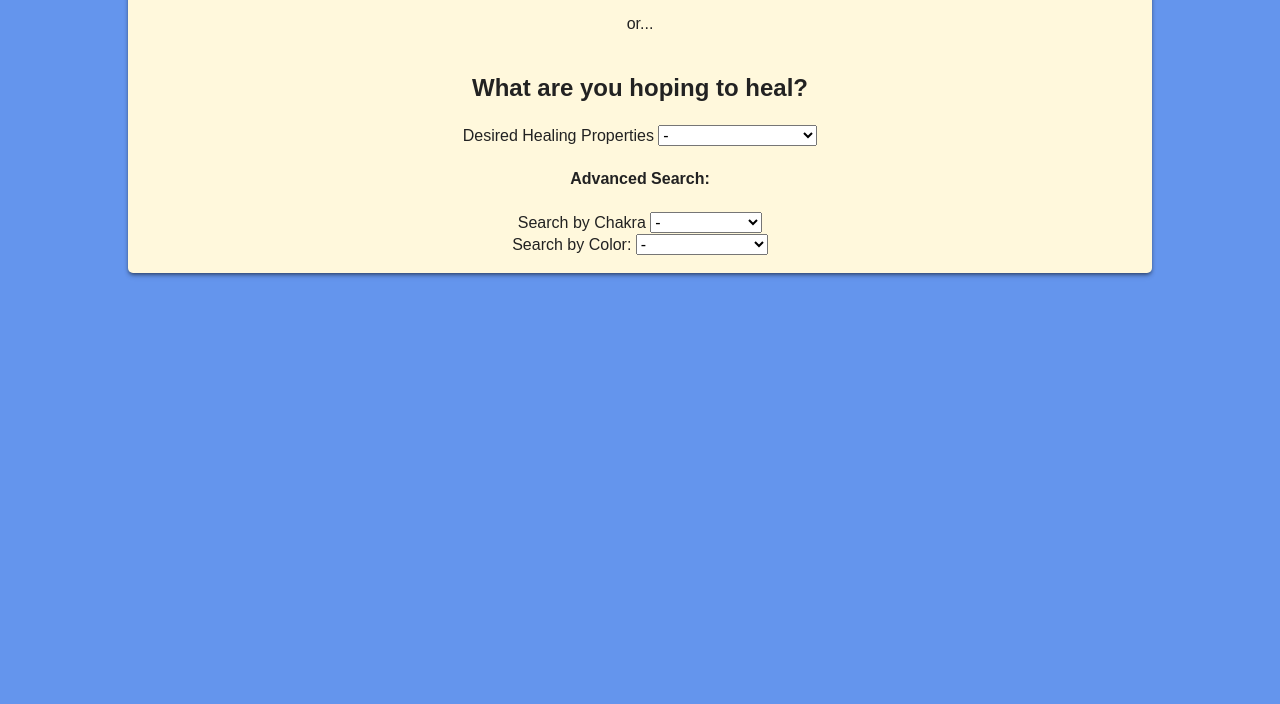
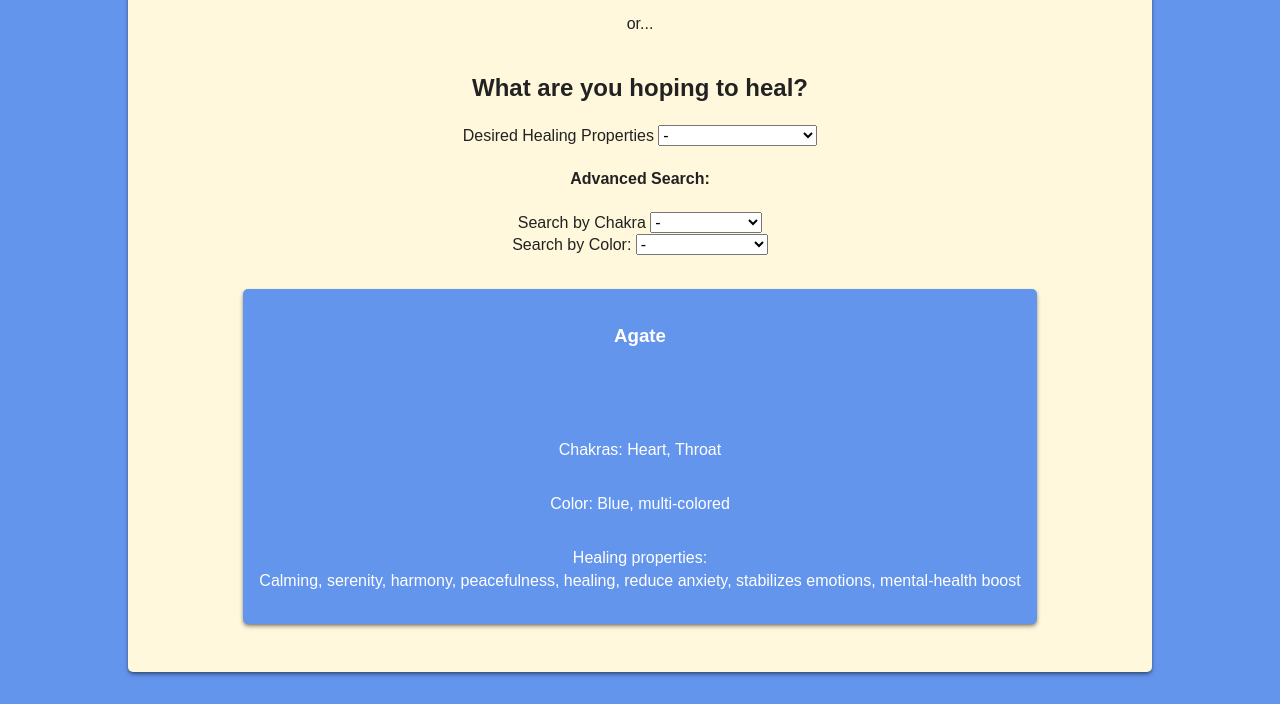
Before and after one commit to ddarlin1/gems-quiz, a plain HTML site: page index.html in a window 1280 px wide. Both pictures are taken after a click on the button "Show me a random gem!". Shown: the part 207-911 px from the top of the page. Before the commit the page ends 800 px from the top, so only its background shows below. Drawn offline with Linux system fonts and the light colour scheme.

Commit message:
Added random gem js functionality

```diff
--- a/css/styles.css
+++ b/css/styles.css
@@ -42,3 +42,19 @@ body {
     box-shadow: rgba(0,0,0,0.1) 0px 4px 6px -1px,
     rgba(0,0,0,0.6) 0px 2px 4px -1px;
 }
+
+.gems-display {
+    background-color: cornflowerblue;
+    color: white;
+    display: flex;
+    align-items: center;
+    justify-content: center;
+    flex-direction: column;
+    flex-wrap: wrap;
+    max-width: 1200px;
+    margin: 2em 0;
+    padding: 1em 1em;
+    border-radius: 5px;
+    box-shadow: rgba(0,0,0,0.1) 0px 4px 6px -1px,
+    rgba(0,0,0,0.6) 0px 2px 4px -1px;
+}
--- a/index.html
+++ b/index.html
@@ -16,7 +16,7 @@
       <div class="intro">
         <h1>Free Gem Quiz</h1>
         <h4>Which gem do you currently need?</h4>
-        <button class="button">Show me a random gem!</button>
+        <button class="button" id="button">Show me a random gem!</button>
       </div>
 
       <p>or...</p>
@@ -108,6 +108,16 @@
         </select>
       </div>
 
+      <div class="gems-display hide">
+        <h3 class="name"></h3>
+        <figure>
+          <img class="img" />
+        </figure>
+        <p>Chakras: <span class="chakra"></span></p>
+        <p>Color: <span class="color"></span></p>
+        <p>Healing properties: <br><span class="properties"></span></p>
+      </div>
+
     </div>
   </body>
 
--- a/js/script.js
+++ b/js/script.js
@@ -0,0 +1,81 @@
+const btn = document.getElementById("button");
+const healingSelect = document.getElementById("healing");
+const chakraSelect = document.getElementById("chakras");
+const colorSelect = document.getElementById("colors");
+
+//display variables
+const displayGems = document.querySelector(".gems-display");
+const gemName = document.querySelector(".name");
+const gemChakra = document.querySelector(".chakra");
+const gemColor = document.querySelector(".color");
+const gemProperties = document.querySelector(".properties");
+
+
+btn.addEventListener("click", random);
+
+const gemsArray = [
+    {
+        name: "Abalone",
+        chakra:"Crown, Third Eye, Heart",
+        color:"Multi-colored",
+        properties:"Calming, soothing, healing, emotional balance, protection, dampens anger, a wave of peace & love"
+    },
+    {
+        name: "Agate",
+        chakra:"Heart, Throat",
+        color:"Blue, multi-colored",
+        properties:"Calming, serenity, harmony, peacefulness, healing, reduce anxiety, stabilizes emotions, mental-health boost"
+    },
+    {
+        name: "Amazonite",
+        chakra:"Heart, Throat",
+        color:"Green, blue-green",
+        properties:"Optimism, hope, playfulness, calm, balance, being true to yourself, overcoming fears, easily expressing thoughts and feelings"
+    },
+    {
+        name: "Amethyst",
+        chakra:"Crown",
+        color:"Purple",
+        properties:"Peace, intuition, spirituality, relaxation, sleep-aid, pain relieving, healing"
+    },
+    {
+        name: "Ammonite Fossil",
+        chakra:"Root, Third Eye",
+        color:"Brown",
+        properties:"Prosperity, stamina, transformation, personal growth, good health, protection, vitality, life force, wealth, happiness, evolution"
+    },
+    {
+        name: "Apatite",
+        chakra:"Throat, Third Eye",
+        color:"Blue",
+        properties:"Intuition, wisdom, communication, personal power to acheive goals, stimulates the intellect, removes negativity, psychic awareness, spirituality"
+    },
+    {
+        name: "Aquamarine",
+        chakra:"Throat",
+        color:"Aqua (light green - blue)",
+        properties:"Protection at sea, eases travel, soothes an overactive mind, improves communication, loving-kindness, inner-peace, inspiration, growth, relaxation, calm, clear thoughts"
+    },
+    {
+        name: "Aventurine",
+        chakra:"Heart",
+        color:"Green",
+        properties:"Prosperity, confidence, purpose, luck, good fortune, abundance, opportunity, personal growth, soothes anxiety, optimism, intelletual development, learning"
+    }
+];
+
+function random() {
+    const gemIndex = Math.floor(Math.random() * gemsArray.length);
+    // console.log(gemIndex);
+    let randomGem = gemsArray[gemIndex];
+    console.log(randomGem);
+    displayRandomGem(randomGem);
+};
+
+const displayRandomGem = function (randomGem) {
+    gemName.innerText = randomGem.name;
+    gemChakra.innerText = randomGem.chakra;
+    gemColor.innerText = randomGem.color;
+    gemProperties.innerText = randomGem.properties;
+    displayGems.classList.remove("hide");
+};
```
